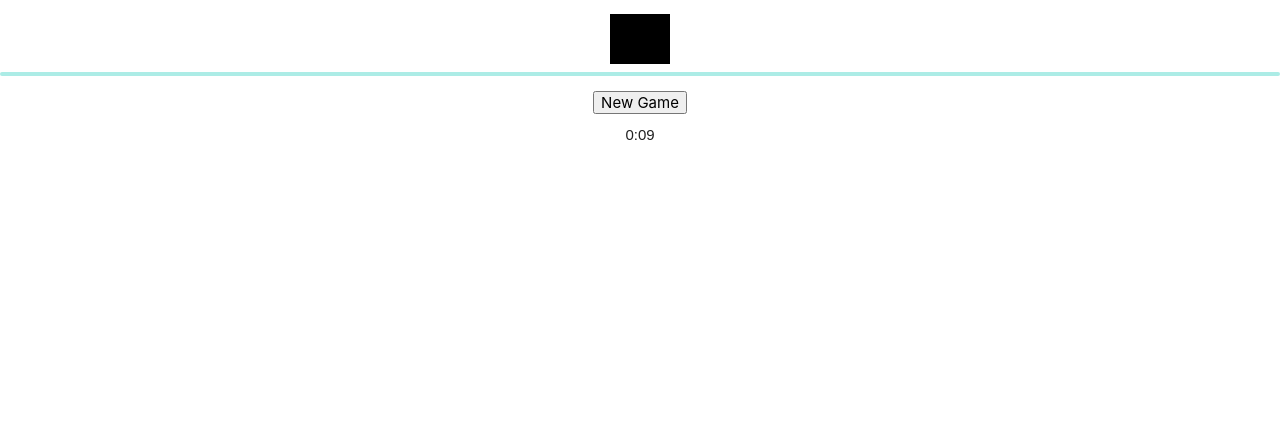
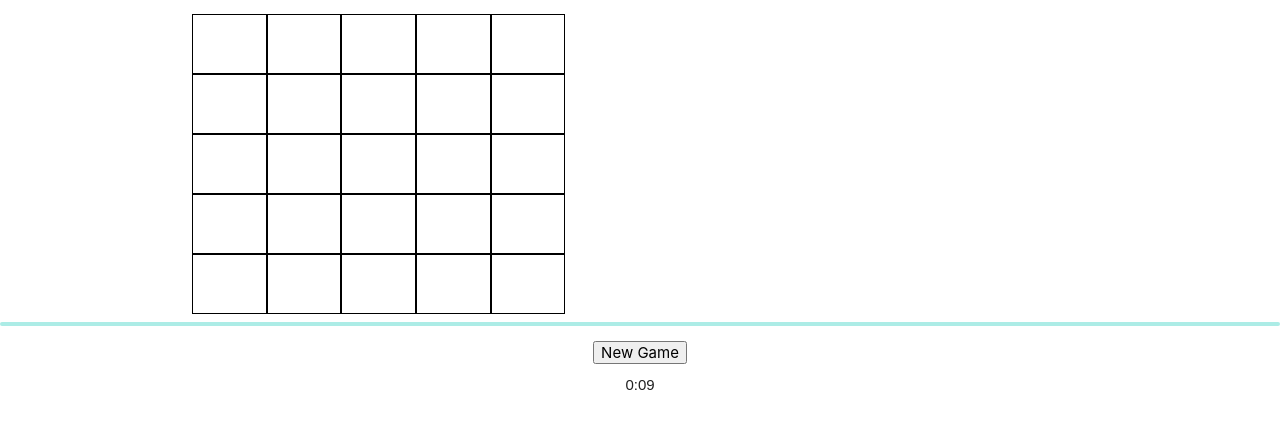
Before and after one commit to TottiSillanpaa/Risti2, a website built with Parcel: page index.html in a window 1280 px wide. Both pictures are taken after a click on the button "New Game". Shown: the part 175-604 px from the top of the page. Built offline with nearby package versions, Linux system fonts and the light colour scheme.

Commit message:
Lisättiin materializella row

```diff
--- a/src/index.js
+++ b/src/index.js
@@ -39,11 +39,10 @@ function makeHeader() {
 
 function makeGameBoard() {
   let div = document.createElement("div");
-  div.className = "table";
+  div.className = "container";
 
   let board = document.createElement("div");
   board.id = "board";
-  board.className = "grid-container";
 
   div.appendChild(board);
   document.body.appendChild(div);
@@ -62,13 +61,17 @@ function makeProgressbar() {
 }
 
 function makeNewRows() {
-  for (let index = 0; index < 25; index++) {
-    let rowId = Math.floor(index / 5);
-    let rowColumn = index % 5;
-    let newCell = document.createElement("div");
-    newCell.className = "grid-item";
-    newCell.id = String(rowId) + String(rowColumn);
-    $("board").appendChild(newCell);
+  for (let i = 0; i < 5; i++) {
+    let newRow = document.createElement("div");
+    newRow.className = "row";
+    for (let index = 0; index < 5; index++) {
+      let newCell = document.createElement("div");
+      newCell.className = "col s1";
+      newCell.className += " grid-item";
+      newCell.id = String(i) + String(index);
+      newRow.appendChild(newCell);
+    }
+    $("board").appendChild(newRow);
   }
 }
 
@@ -231,10 +234,12 @@ function ngFunction() {
   clearInterval(tt);
   startTimer();
   gameWon = false;
-  let cells = $("board").getElementsByTagName("td");
-  for (let i = 0; i < cells.length; i++) {
-    cells[i].innerHTML = "";
-    cells[i].style.backgroundColor = "white";
+  for (let i = 0; i < 5; i++) {
+    for (let index = 0; index < 5; index++) {
+      let cell = $(String(i) + String(index));
+      cell.innerHTML = "";
+      cell.style.backgroundColor = "white";
+    }
   }
   currentPlayer = "X";
   $("progress").style.width = 0;
--- a/src/styles.css
+++ b/src/styles.css
@@ -8,16 +8,20 @@ body {
   justify-content: center;
 }
 
-.row-container {
-  display: inline-grid;
-  grid-template-rows: 60px 60px 60px 60px 60px;
-  grid-template-columns: auto auto auto auto auto;
+.row {
+  margin: 0 auto;
+}
+
+.container {
+  text-align: center;
+  margin: 0 auto;
 }
 
 .grid-item {
   border: 1px solid black;
   border-collapse: collapse;
   width: 60px;
+  height: 60px;
   display: flex;
   align-items: center;
   justify-content: center;
```
